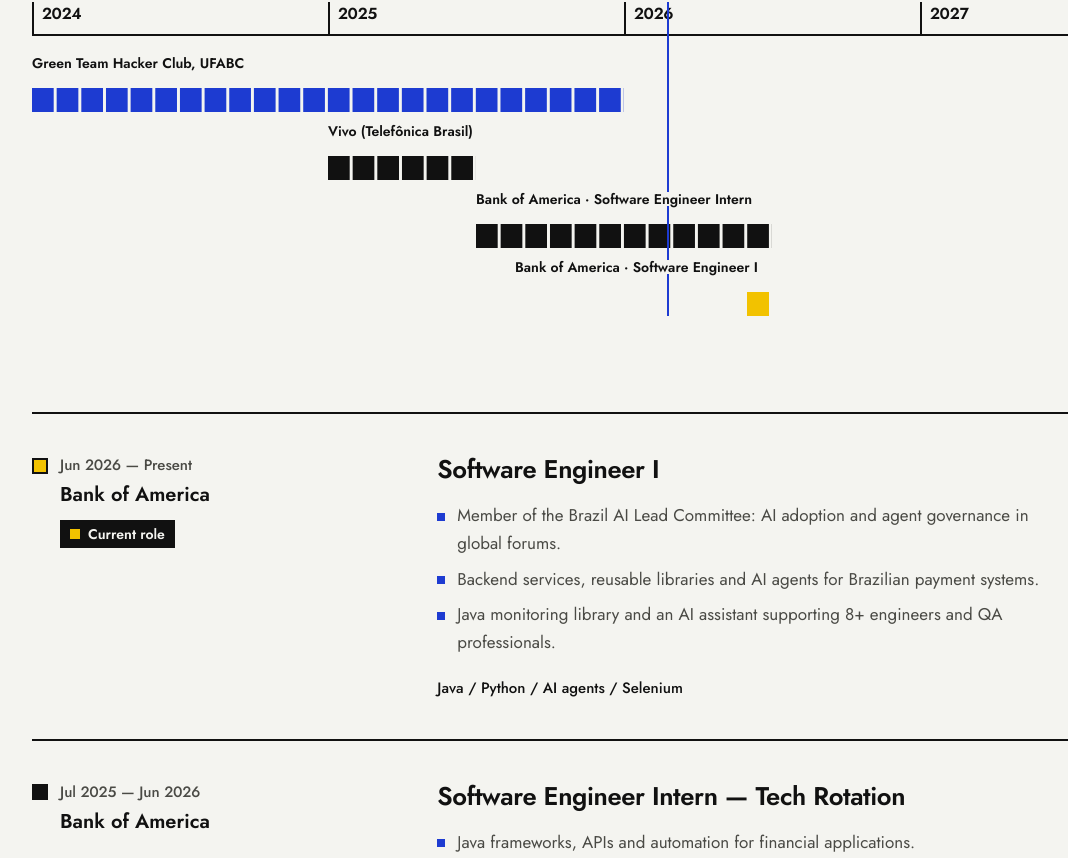
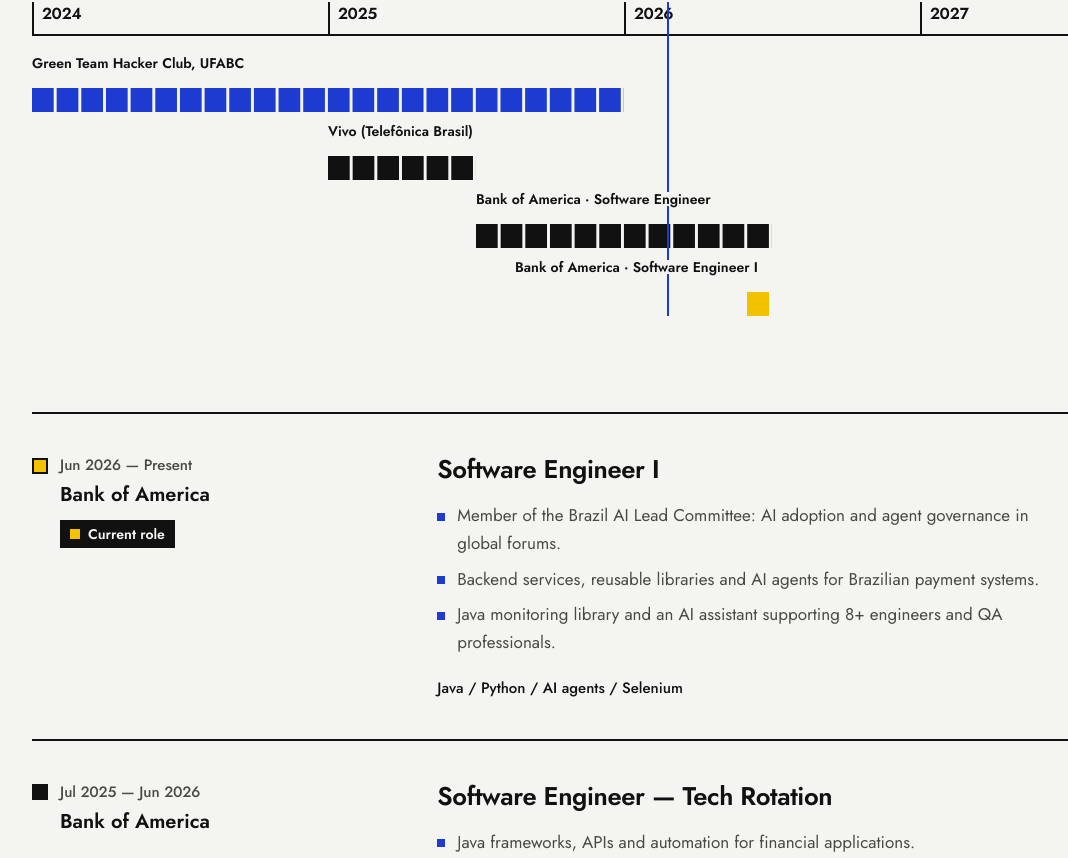
Before and after one commit to Netreck/Portfolio, a React (Vite) app in the folder web/: page /#about in a window 1280 px wide. Shown: the part 1102-1960 px from the top of the page, without its empty margins (16-1084 px from the left). Built offline with nearby package versions, Linux system fonts and the light colour scheme; no server answers; a web font is replaced by a local one.

Commit message:
content: rename Tech Rotation role to Software Engineer

```diff
--- a/web/src/data/profile.ts
+++ b/web/src/data/profile.ts
@@ -54,7 +54,7 @@
         technologies: ['Java', 'Python', 'AI agents', 'Selenium'],
       },
       {
-        role: 'Software Engineer Intern — Tech Rotation',
+        role: 'Software Engineer — Tech Rotation',
         organization: 'Bank of America',
         period: 'Jul 2025 — Jun 2026',
         highlights: [
@@ -119,7 +119,7 @@
         technologies: ['Java', 'Python', 'Agentes de IA', 'Selenium'],
       },
       {
-        role: 'Estagiário de Engenharia de Software — Tech Rotation',
+        role: 'Engenheiro de Software — Tech Rotation',
         organization: 'Bank of America',
         period: 'Jul 2025 — Jun 2026',
         highlights: [
```
Also changed, not shown: web/src/Assets/Main/resume.txt, 2 other files (tests, documents, lock files or other folders).
